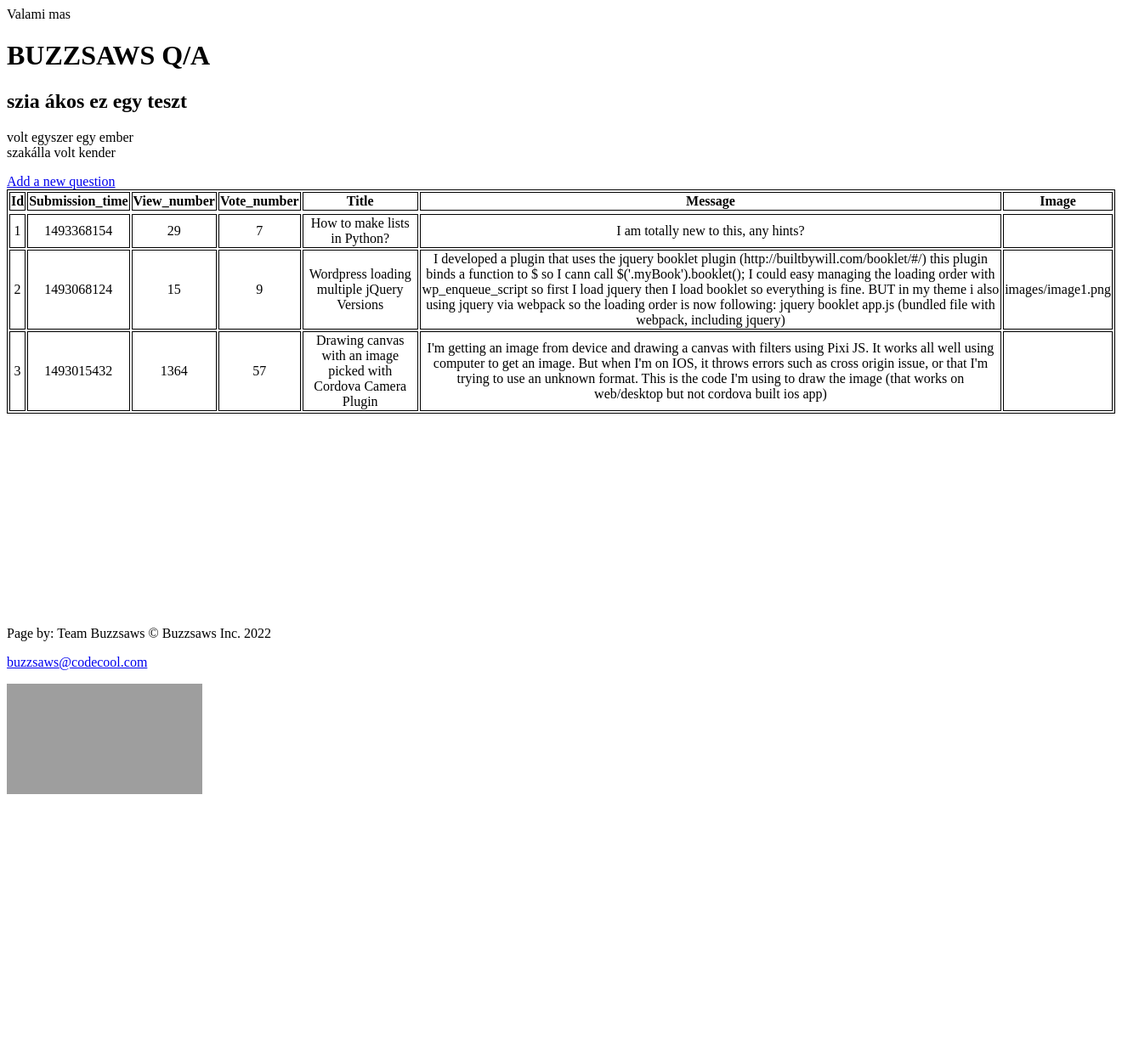
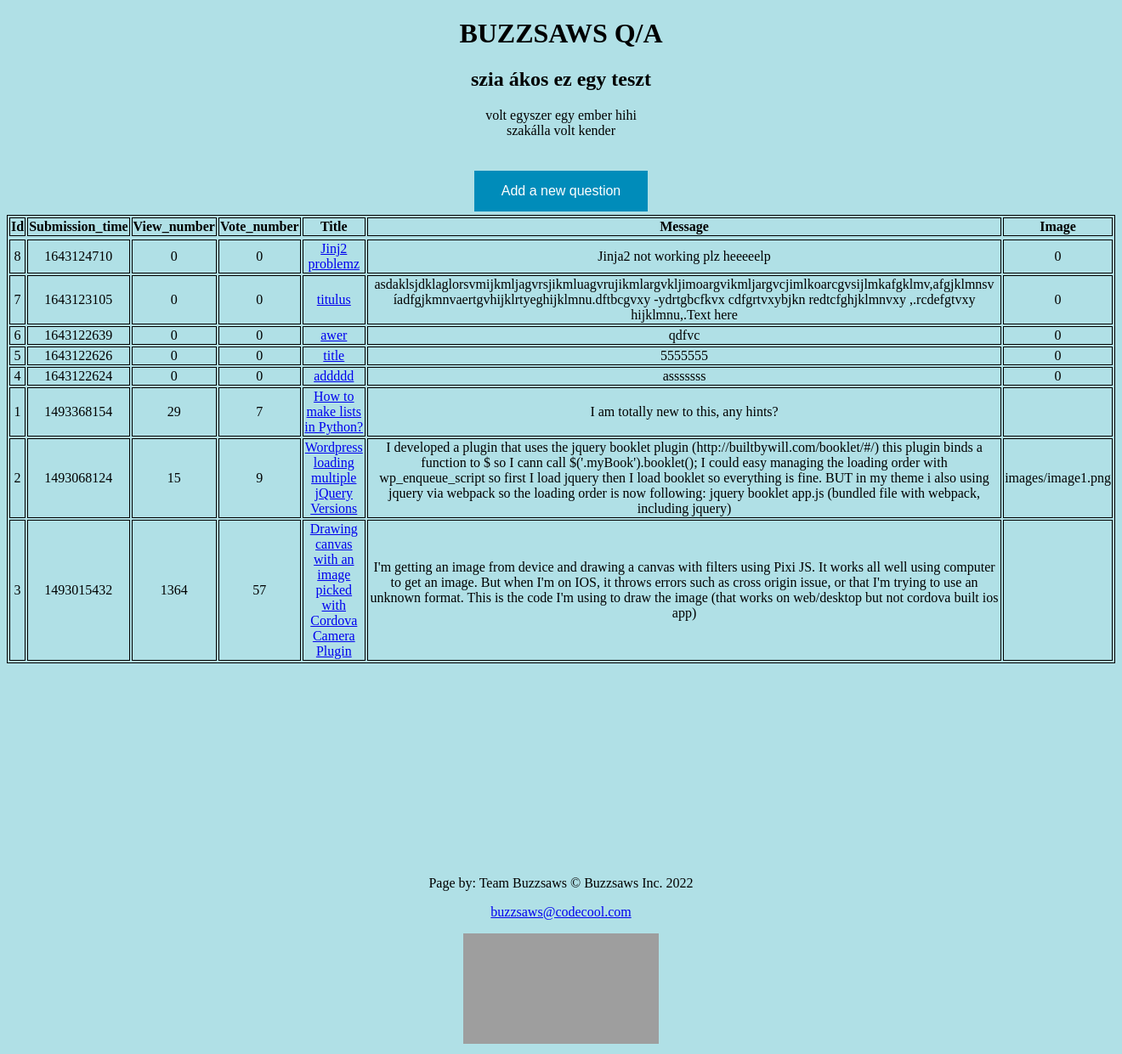
Before and after one commit to karcagiakos/ask-mate-3, a Flask app: page / in a window 1320 px wide. Shown: the whole page at 85% size. Before the commit the page ends 935 px from the top, so only its background shows below. Run offline with Flask 2, Linux system fonts and the light colour scheme; some libraries are stand-ins or nearby versions; grey boxes are pictures that could not be loaded.

Commit message:
display questions

```diff
--- a/connection.py
+++ b/connection.py
@@ -1,5 +1,5 @@
 import csv
-
+import datetime
 
 def read_questions():
     questions = sorted(list(csv.DictReader(open('sample_data/question.csv'))), key= lambda x: x['submission_time'], reverse = True)
@@ -8,3 +8,14 @@ def read_questions():
 def read_answers():
     answers = list(csv.DictReader(open('sample_data/answer.csv')))
     return answers
+
+def write_questions(data):
+    with open('sample_data/question.csv','w') as file:
+        fieldnames = ['id','submission_time','view_number','vote_number','title','message','image']
+        writer = csv.DictWriter(file, fieldnames=fieldnames)
+        writer.writeheader()
+        for dicts in data:
+            writer.writerow(dicts)
+
+def write_answer():
+    pass
--- a/sample_data/question.csv
+++ b/sample_data/question.csv
@@ -1,6 +1,10 @@
 id,submission_time,view_number,vote_number,title,message,image
-1,1493368154,29,7,"How to make lists in Python?","I am totally new to this, any hints?",
-2,1493068124,15,9,"Wordpress loading multiple jQuery Versions","I developed a plugin that uses the jquery booklet plugin (http://builtbywill.com/booklet/#/) this plugin binds a function to $ so I cann call $('.myBook').booklet();
+7,1643123105,0,0,titulus,"asdaklsjdklaglorsvmijkmljagvrsjikmluagvrujikmlargvkljimoargvikmljargvcjimlkoarcgvsijlmkafgklmv,afgjklmnsv íadfgjkmnvaertgvhijklrtyeghijklmnu.dftbcgvxy -ydrtgbcfkvx cdfgrtvxybjkn redtcfghjklmnvxy ,.rcdefgtvxy hijklmnu,.Text here",0
+6,1643122639,0,0,awer,qdfvc,0
+5,1643122626,0,0,title,5555555,0
+4,1643122624,0,0,addddd,asssssss,0
+1,1493368154,29,7,How to make lists in Python?,"I am totally new to this, any hints?",
+2,1493068124,15,9,Wordpress loading multiple jQuery Versions,"I developed a plugin that uses the jquery booklet plugin (http://builtbywill.com/booklet/#/) this plugin binds a function to $ so I cann call $('.myBook').booklet();
 
 I could easy managing the loading order with wp_enqueue_script so first I load jquery then I load booklet so everything is fine.
 
@@ -8,7 +12,8 @@ BUT in my theme i also using jquery via webpack so the loading order is now foll
 
 jquery
 booklet
-app.js (bundled file with webpack, including jquery)","images/image1.png"
-3,1493015432,1364,57,"Drawing canvas with an image picked with Cordova Camera Plugin","I'm getting an image from device and drawing a canvas with filters using Pixi JS. It works all well using computer to get an image. But when I'm on IOS, it throws errors such as cross origin issue, or that I'm trying to use an unknown format.
+app.js (bundled file with webpack, including jquery)",images/image1.png
+3,1493015432,1364,57,Drawing canvas with an image picked with Cordova Camera Plugin,"I'm getting an image from device and drawing a canvas with filters using Pixi JS. It works all well using computer to get an image. But when I'm on IOS, it throws errors such as cross origin issue, or that I'm trying to use an unknown format.
 
 This is the code I'm using to draw the image (that works on web/desktop but not cordova built ios app)",
+8,1643124710,0,0,Jinj2 problemz,Jinja2 not working plz heeeeelp,0
--- a/server.py
+++ b/server.py
@@ -1,9 +1,11 @@
 from flask import Flask, render_template, redirect, request
 import connection
+import datetime
+import time
+
+app = Flask(__name__)
 
 
-
-app = Flask(__name__)
 
 @app.route("/")
 def main():
@@ -14,19 +16,46 @@ def main():
 def list_questions():
     return render_template('main_page.html', data=connection.read_questions())
 
-#@app.route("/questions/<int: id>")
-#def get_answers():
-  #  pass
- #   return
+@app.route("/questions/<int:id>")
+def get_answers(id):
+    questions = connection.read_questions()
+    question = []
+    answer = []
+    answers = connection.read_answers()
+    for dicts in questions:
+        if int(dicts['id']) == int(id):
+           question.append(dicts['title'])
+           question.append((dicts['message']))
+    for dicts in answers:
+        if int(dicts['question_id']) == int(id):
+            answer.append(dicts)
+    return render_template('index.html', id=id, questions=questions, answers=answers, question=question, answer=answer)
+
 
 
 @app.route("/add_question", methods=['GET', 'POST'])
 def add_question():
+    saved_data = {}
+    questions = connection.read_questions()
+    if request.method == "POST":
+        saved_data['id'] = len(questions) + 1
+        saved_data['submission_time'] = int(time.time())
+        saved_data['view_number'] = 0
+        saved_data['vote_number'] = 0
+        saved_data['title'] = request.form['title']
+        saved_data['message'] = request.form['message']
+        saved_data['image'] = 0
+        print(saved_data)
+        questions.append(saved_data)
+        print(questions)
+        connection.write_questions(questions)
+        return redirect('/list')
     return render_template('add_question.html')
 
 
 if __name__ == "__main__":
     app.run(
+        host = "192.168.1.100",
         debug = True,
         port = 2000
     )
--- a/templates/layout.html
+++ b/templates/layout.html
@@ -2,12 +2,29 @@
 <html lang="en">
 <head>
     <style>
+        body {background-color: #b0e0e6;
+            text-align: center;
+        }
     table, th, td {
     border: 1px solid black;
     text-align: center;
     }
     th { style="width: 50%"
     }
+    .button {
+        transition-duration: 0.4s;
+        border: none;
+        color: #ffffff;
+        padding: 15px 32px;
+        text-align: center;
+        text-decoration: none;
+        display: inline-block;
+        font-size: 16px;
+        margin: 4px 2px;
+        cursor: pointer;
+    }
+    .button1 {background-color: #4caf50;}
+    .button2 {background-color: #008CBA;}
     </style>
     <meta charset="UTF-8">
     {% block head %}
--- a/templates/main_page.html
+++ b/templates/main_page.html
@@ -2,7 +2,8 @@
 
 {% block head %}
 
-Valami mas
+<title>AskMate project</title>
+
 {% endblock head %}
 
 
@@ -10,23 +11,29 @@ Valami mas
 
 <h1>BUZZSAWS Q/A</h1>
      <h2>szia ákos ez egy teszt</h2>
-     <p> volt egyszer egy ember<br>
-     szakálla volt kender</p>
+     <p> volt egyszer egy ember hihi<br>
+     szakálla volt kender</p><br>
+    <button  class="button button2" onclick="location.href='/add_question'" type="button">
+         Add a new question</button><br>
 
-    <a href="/add_question">Add a new question</a>
+   <!--  <a href="/add_question">Add a new question</a> -->
 
      <table>
-     <tr style="width:50%">
+     <tr>
     {% for key in data[0].keys() %}
      <th>
          {{ key.capitalize() }}</th>
      {% endfor  %}
      </tr>
      <tr>
-    {% for dicts in data %}
+    {% for dicts in data|sort (attribute='submisson_time') %}
     </tr>
      {% for key, value in dicts.items() %}
-        <td>{{ value }}</td>
+      {% if key == 'title' %}
+          <td><a id="{{ dicts['id'] }}" href="/questions/{{ dicts['id'] }}">{{ value }}</a></td>
+         {% else %}
+            <td>{{ value }}</td>
+         {% endif %}
 
 
     {% endfor  %}
```
Also changed, not shown: templates/add_question.html (+6 -3 lines), templates/index.html (+25 -2 lines).
